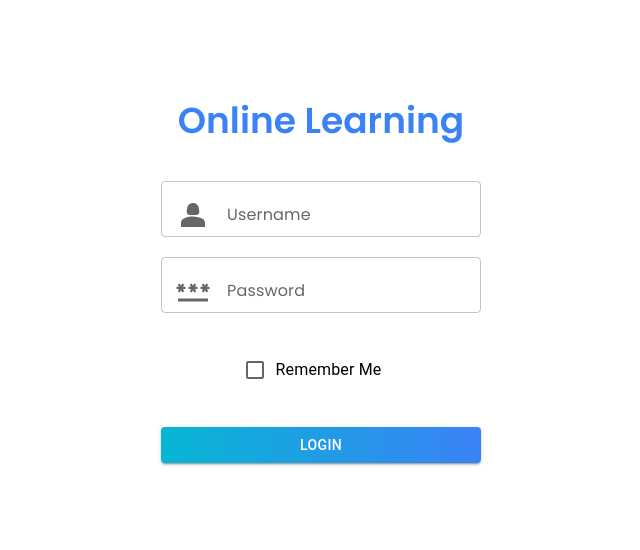
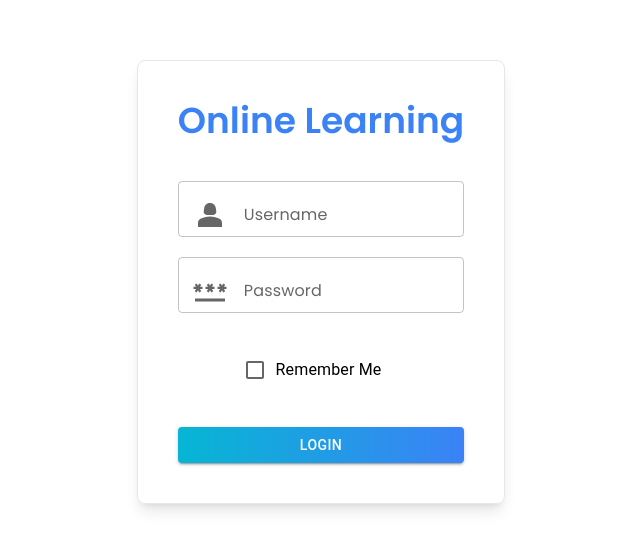
Before and after one commit to Sandun-Induranga/Learning-Management-System, a React (Vite) app in the folder frontend/: page /login in a window 1280 px wide. Shown: the part 118-668 px from the top of the page, without its empty margins (319-959 px from the left). Built offline with nearby package versions, Linux system fonts and the light colour scheme.

Commit message:
Content Updated

```diff
--- a/frontend/src/components/Student/Student.tsx
+++ b/frontend/src/components/Student/Student.tsx
@@ -266,10 +266,7 @@ const Student = (props: StudentDetail) => {
       >
         <Box sx={style}>
           <section className="w-full border rounded-b-lg text-xl flex flex-col justify-center items-center text-gray-700 sm:p-10 p-5">
-            <form
-              className="w-full grid sm:grid-cols-2 gap-5 justify-between items-center"
-              // onSubmit={saveStudent}
-            >
+            <form className="w-full grid sm:grid-cols-2 gap-5 justify-between items-center">
               <ThemeProvider theme={theme}>
                 <TextField
                   label="Student NIC"
--- a/frontend/src/pages/Login/Login.tsx
+++ b/frontend/src/pages/Login/Login.tsx
@@ -84,10 +84,13 @@ const Login = () => {
   };
 
   return (
-    <main className="flex flex-col justify-center items-center gap-10 h-screen">
-      <h1 className="text-4xl text-blue-500 font-semibold">Online Learning</h1>
+    <main className="flex justify-center items-center h-screen">
+      <section className="flex flex-col justify-center items-center gap-y-10 border p-10 rounded-lg shadow-lg">
+        <h1 className="text-4xl text-blue-500 font-semibold">
+          Online Learning
+        </h1>
         <form
-        className="md:w-1/4 flex flex-col items-center gap-y-5"
+          className="w-full flex flex-col items-center gap-y-5"
           onSubmit={userLogin}
         >
           <TextField
@@ -132,6 +135,7 @@ const Login = () => {
             Login
           </Button>
         </form>
+      </section>
     </main>
   );
 };
```
Lines whose indentation alone changed are shown as unchanged.
